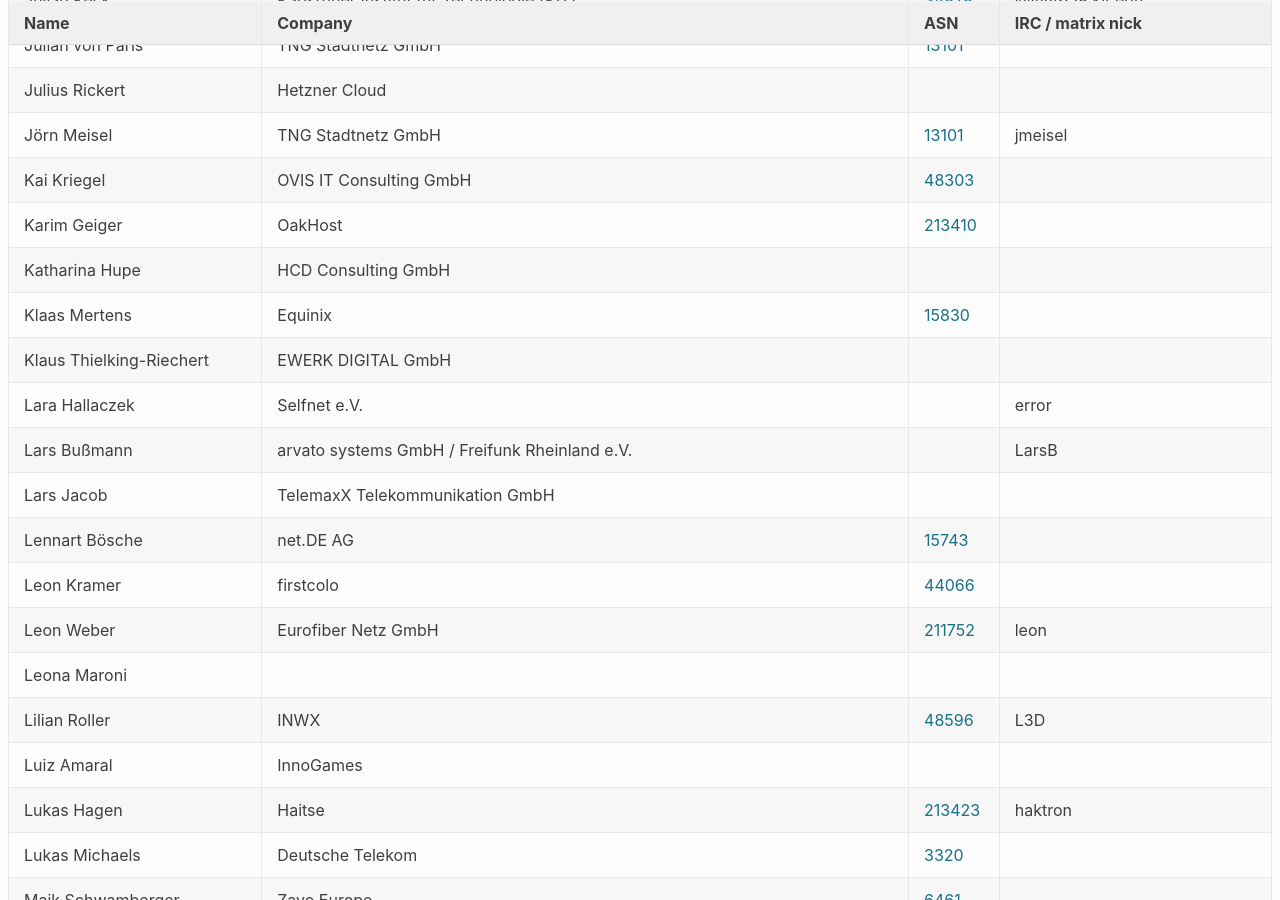
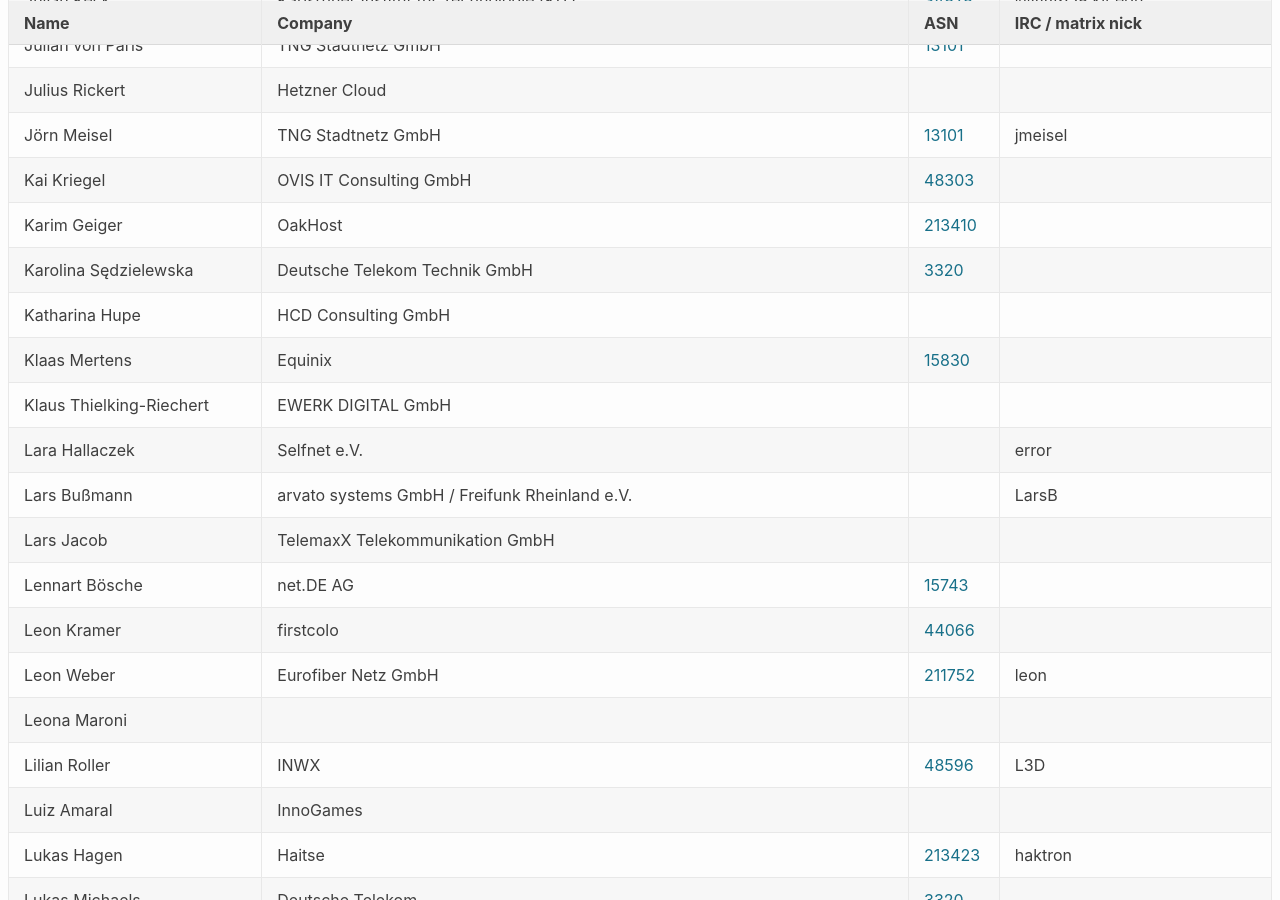
Before and after one commit to denog/pretix-attendeelist, a Jekyll site: the page built from denog17/index.markdown, in a window 1280 px wide and 900 px high, scrolled down 4114 px. Built offline with Jekyll 4.4.1, drawn with Linux system fonts in a browser that asks for light colours.

Commit message:
Latest data: Wed Jul  2 15:49:47 UTC 2025

```diff
--- a/_data/attendees_denog17_onsite.json
+++ b/_data/attendees_denog17_onsite.json
@@ -556,6 +556,12 @@
     "company": "OakHost",
     "irc": null,
     "asn": "213410"
+  },
+  {
+    "name": "Karolina Sędzielewska",
+    "company": "Deutsche Telekom Technik GmbH",
+    "irc": null,
+    "asn": "3320"
   },
   {
     "name": "Katharina Hupe",
```
